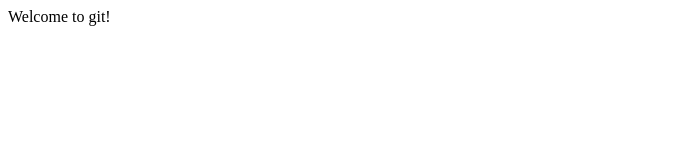
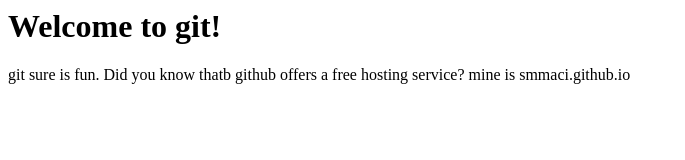
Before and after one commit to mallamsg/cse102, a plain HTML site: page index.html in a window 1280 px wide. Shown: the whole page, without its empty margins (0-685 px from the left). Drawn offline with Linux system fonts and the light colour scheme.

Commit message:
updated index.html with plug

```diff
--- a/index.html
+++ b/index.html
@@ -4,6 +4,8 @@
 	<title>gitlab</title>
 </head>
 <body>
-	Welcome to git!
+	<h1>Welcome to git!</h1>
+	git sure is fun. Did you know thatb github offers a free hosting service?
+	mine is smmaci.github.io
 </body>
 </html>
```
